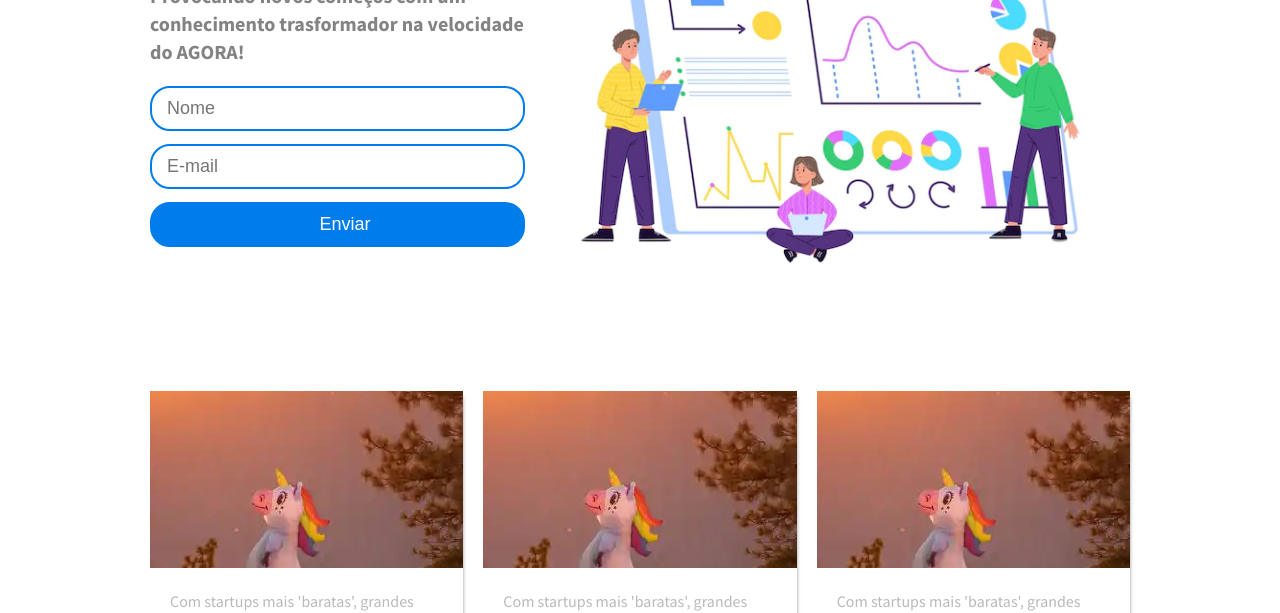
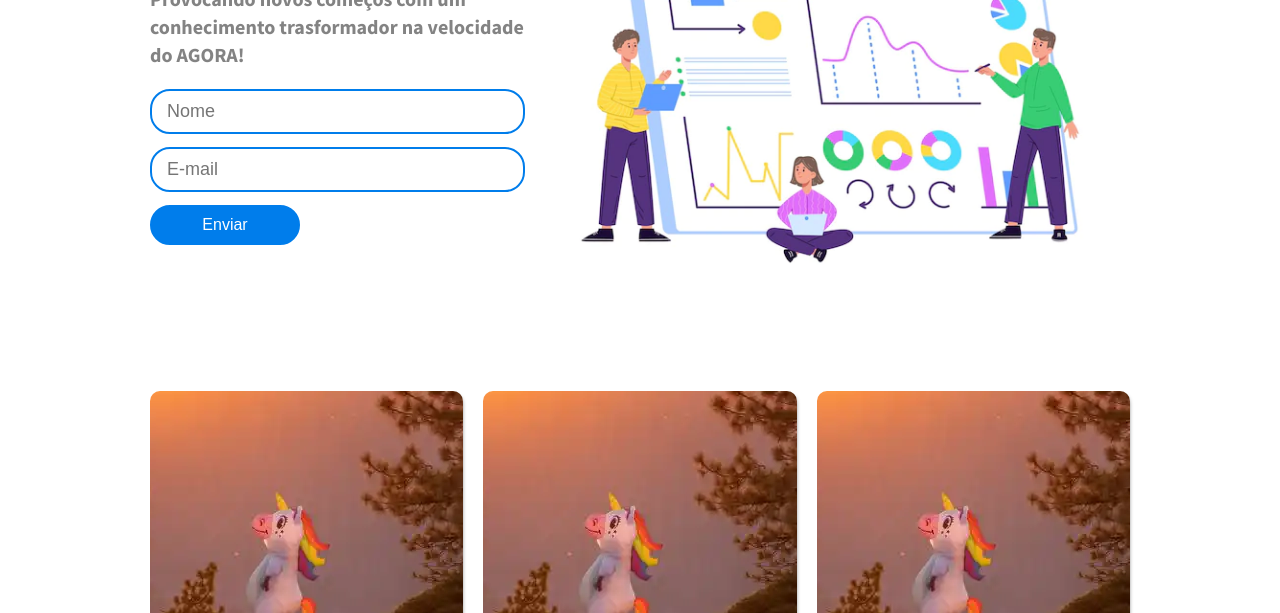
Before and after one commit to MicaelaPinheiroDS/tech-academy-desafio-modulo-v, a plain HTML site: page index.html in a window 1280 px wide. Shown: the part 339-952 px from the top of the page. Drawn offline with Linux system fonts and the light colour scheme.

Commit message:
improvements to style of the cards and button submit

```diff
--- a/assets/css/style.css
+++ b/assets/css/style.css
@@ -71,12 +71,19 @@ form input{
 form [type="submit"]{
     background: var(--primitive-color);
     color: white;
+    width: 15rem;
+    height: 4rem;
+    padding-left: 0;
+    font-size: 1.6rem;
+
 }
 form [type="submit"]:hover{
     cursor: pointer;
+    background: var(--hover-primitive-color);
+    transform: translateY(-2px);
 }
 main .container-main img{
-    width: 600px;
+    width: 60rem;
 }
 /*------------------------------------------------------------------settings cards------------------------------------------------------------------------------------------------*/
 .cards{
@@ -98,7 +105,7 @@ main .container-main img{
     flex-direction: column;
     cursor: pointer;
     box-shadow: 2px 2px 5px -4px black;
-    border-radius: .3rem;
+    border-radius: 1rem;
     transition: all 0.3s ease 0s;
 }
 .card:hover{
@@ -109,6 +116,8 @@ main .container-main img{
     padding-top: 56.25%;
     overflow: hidden;
     position: relative;
+    border-radius: 1rem 1rem 0 0;
+    height: 22.5rem;
 }
 .image img{
     position: absolute;
```
